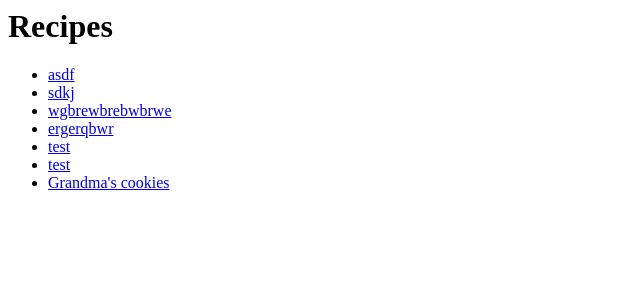
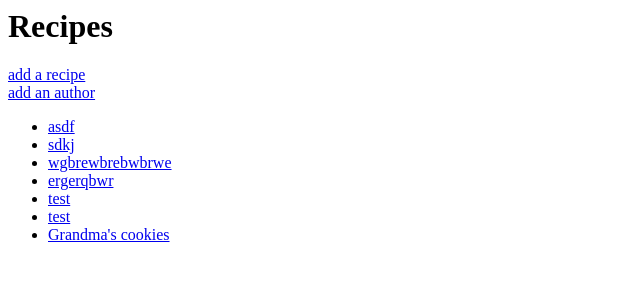
Before and after one commit to zanvoy/recpie2, a Django app: page / in a window 1280 px wide. Shown: the top 300 px of the page, without its empty margins (0-640 px from the left). Run offline with Django 3.2, Linux system fonts and the light colour scheme; data comes from the database, SQL or seed files in the repository.

Commit message:
add links to homepage

```diff
--- a/rbox/cookbook/templates/index.html
+++ b/rbox/cookbook/templates/index.html
@@ -1,4 +1,7 @@
 <h1>Recipes</h1>
+<a href='/recipeadd/'>add a recipe</a>
+<br>
+<a  href='/authoradd/'>add an author</a>
 <ul>
 
     {% for i in data%}
```
